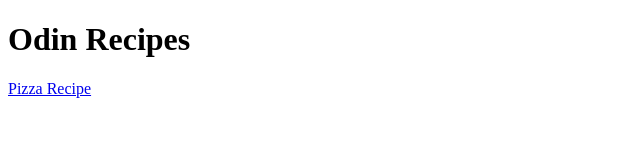
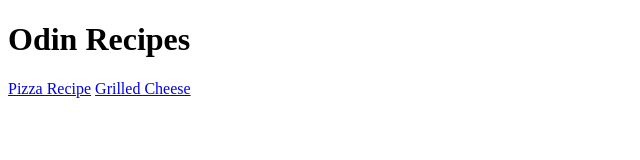
Before and after one commit to adamakers/odin-recipes, a plain HTML site: page index.html in a window 1280 px wide. Shown: the whole page, without its empty margins (0-640 px from the left). Drawn offline with Linux system fonts and the light colour scheme.

Commit message:
added link for grilled cheese recipe

```diff
--- a/index.html
+++ b/index.html
@@ -9,5 +9,6 @@
 <body>
   <h1>Odin Recipes</h1>
   <a href="./recipes/pizza.html">Pizza Recipe</a>
+  <a href="./recipes/grilledcheese.html">Grilled Cheese</a>
 </body>
 </html>
```
